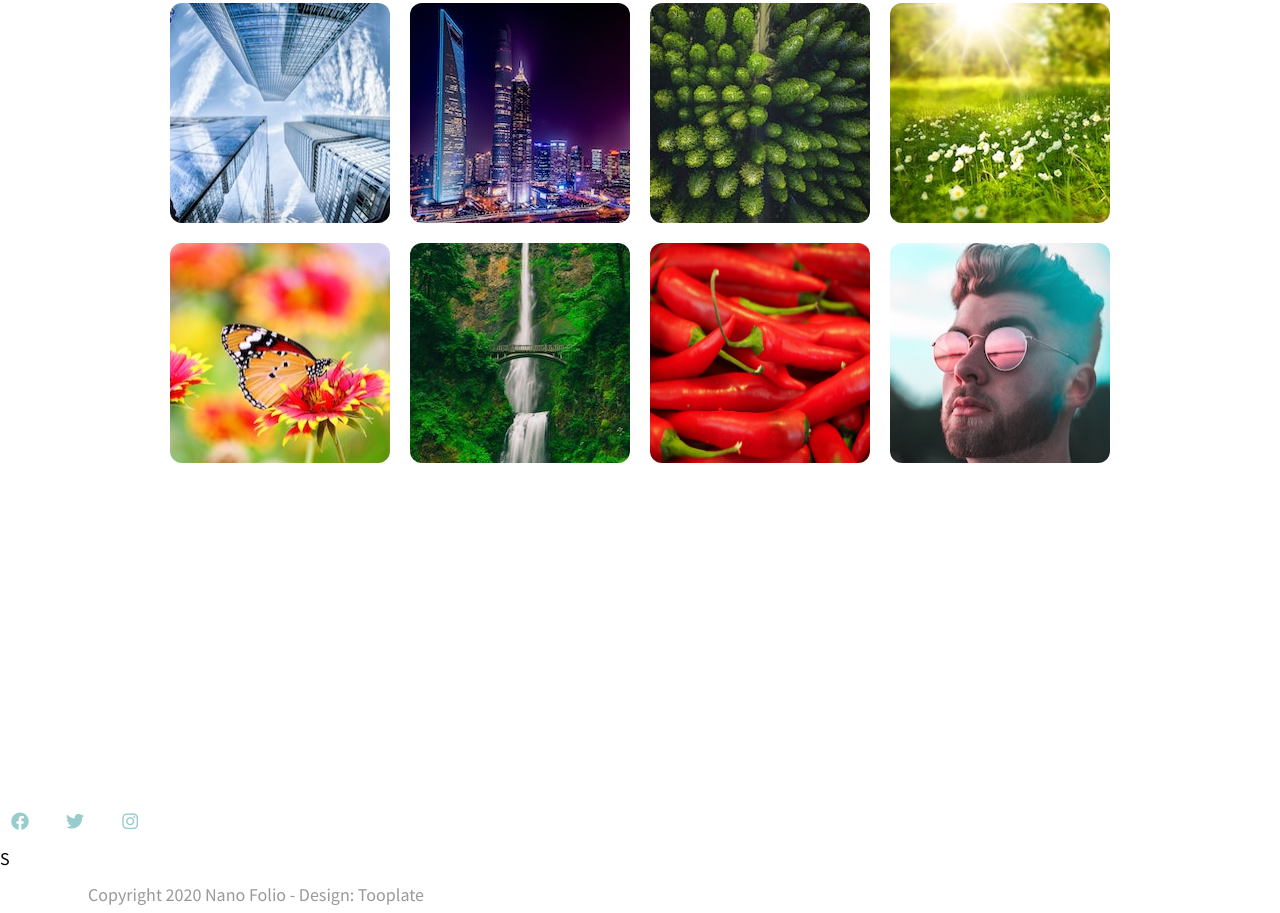
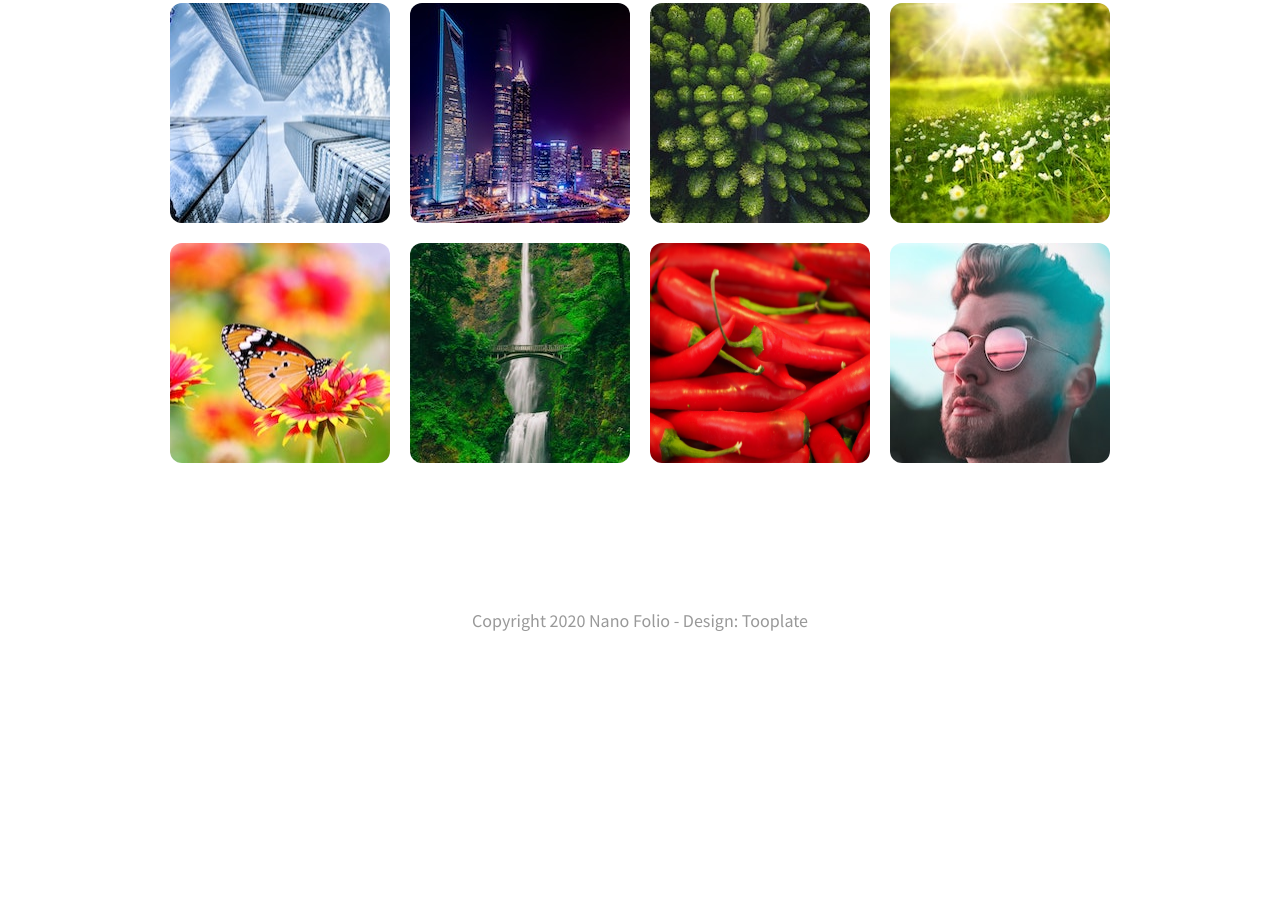
Before and after one commit to helin3/helin3.github.io, a plain HTML site: page demo3/index.html in a window 1280 px wide. Shown: the part 1239-2152 px from the top of the page. After the commit the page ends 1878 px from the top, so only its background shows below. Drawn offline with Linux system fonts and the light colour scheme.

Commit message:
Uudestaan

```diff
--- a/demo3/index.html
+++ b/demo3/index.html
@@ -107,19 +107,8 @@ https://www.tooplate.com/view/2122-nano-folio
 
 
 			</div>
-			<div class="tm-contact-info">
-				<address class="tm-mb-30">
-					120 Curabitur sed tortor ultrices,
-					congue odio eget, posuere urna.
-					Praesent at rhoncus 10680
-				</address>
-				<div class="tm-text-white tm-mb-40">Tel: <a href="tel:0100200340" class="tm-link-white">010-020-0340</a></div>
-				<div class="tm-flex">
-					<a href="https://facebook.com" class="tm-social-link"><i class="fab fa-facebook"></i></a>
-					<a href="https://twitter.com" class="tm-social-link"><i class="fab fa-twitter"></i></a>
-					<a href="https://instagram.com" class="tm-social-link"><i class="fab fa-instagram"></i></a>
-				</div>
-			S
+
+
 		</section>
 
 		<footer class="tm-footer">
```
